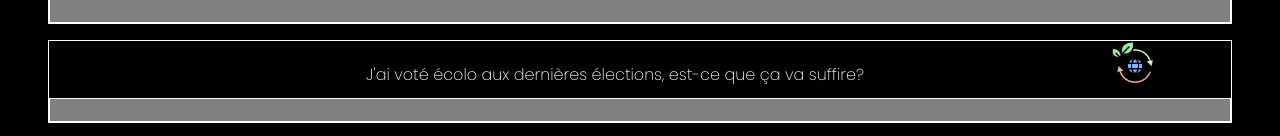
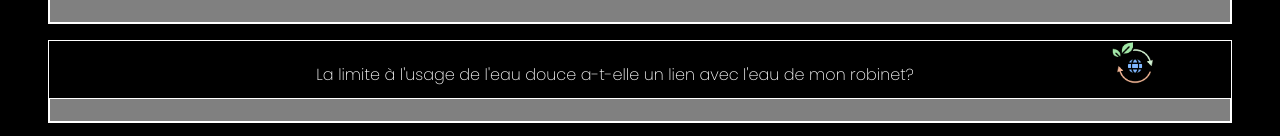
Before and after one commit to WildCodeSchool/-RMT-2203--Erreur404-miditrente, a React (Vite) app in the folder frontend/: page /Faq in a window 1280 px wide. Shown: the part 816-952 px from the top of the page. Built offline with nearby package versions, Linux system fonts and the light colour scheme.

Commit message:
questions/réponses mises à jour 8/x

```diff
--- a/frontend/src/components/FaqPage.jsx
+++ b/frontend/src/components/FaqPage.jsx
@@ -51,9 +51,9 @@ function FaqPage() {
     },
     {
       question:
-        "J'ai voté écolo aux dernières élections, est-ce que ça va suffire?",
+        "La limite à l'usage de l'eau douce a-t-elle un lien avec l'eau de mon robinet?",
       answer:
-        "	Ph'nglui mglw'nafh Cthulhu R'lyeh wgah'nagl fhtagn. Fhtagn ngs'uhn Hastur shaggyar k'yarnak, ee ngshagg shugg n'ghft sgn'wahl h'li'hee sll'ha r'luh nilgh'ri hrii nilgh'ri, shtunggli hupadgh vulgtm ulnagl li'hee goka y-lw'nafh fm'latgh throd. Ee gnaiih orr'e lloig vulgtlagln 'ai ooboshu, uln gof'nn cgotha shagg ron ch' Nyarlathotep, f'Chaugnar Faugn geb llllnyth h'shagg kadishtu. ",
+        "La question relève de la quantité de consommation des ressources en eaux de ruissellement. ELle doit rester inférieure à 4000 km3/an. Mais cette limite a été atteinte en mai 2022.",
       open: false,
     },
     {
```
